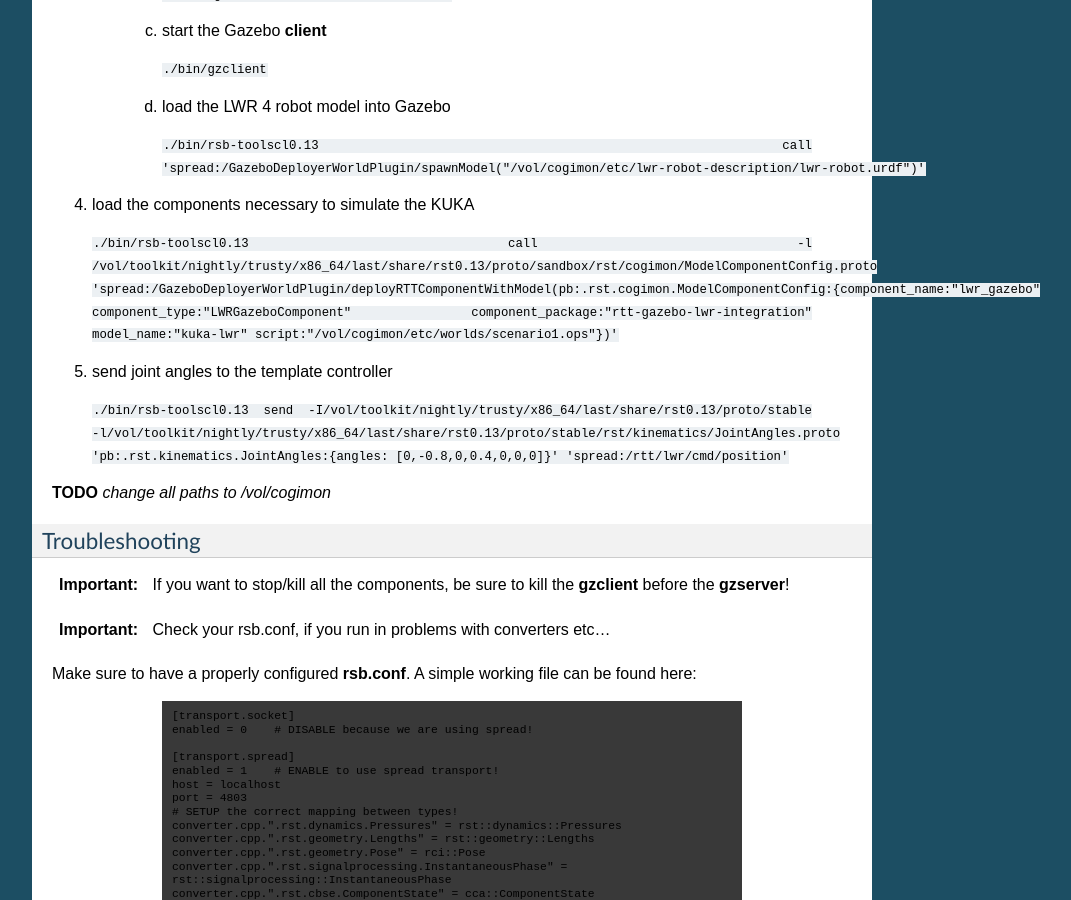
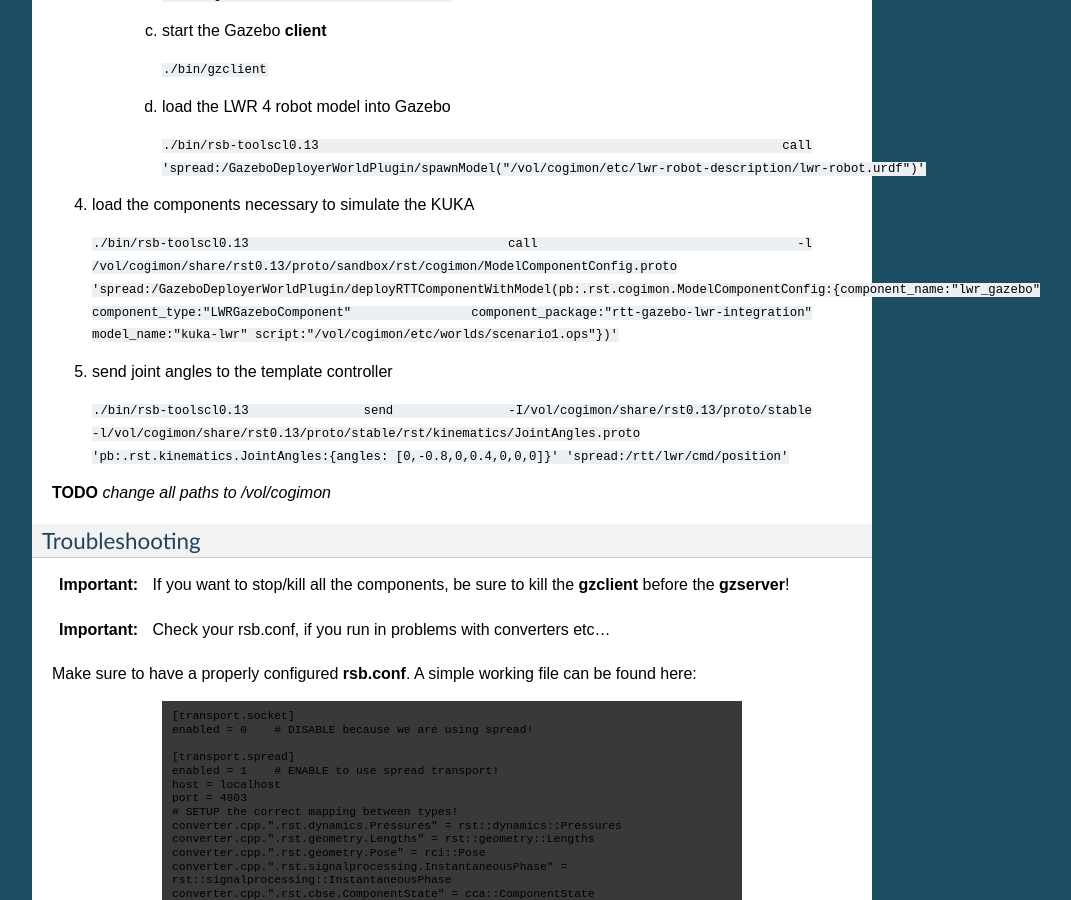
Before and after one commit to corlab/cogimon-toolchain-docs, a Sphinx documentation site: the page built from source/usage.rst, in a window 1280 px wide and 900 px high, scrolled down 557 px. Shown: the whole window, without its empty margins (198-1269 px from the left). Built offline with Sphinx 7.4.7, drawn with Linux system fonts in a browser that asks for light colours; some web fonts are replaced.

Commit message:
changed paths

```diff
--- a/source/usage.rst
+++ b/source/usage.rst
@@ -22,9 +22,9 @@
      :code:`./bin/rsb-toolscl0.13 call 'spread:/GazeboDeployerWorldPlugin/spawnModel("/vol/cogimon/etc/lwr-robot-description/lwr-robot.urdf")'`
 
 4. load the components necessary to simulate the KUKA
- :code:`./bin/rsb-toolscl0.13 call -l /vol/toolkit/nightly/trusty/x86_64/last/share/rst0.13/proto/sandbox/rst/cogimon/ModelComponentConfig.proto 'spread:/GazeboDeployerWorldPlugin/deployRTTComponentWithModel(pb:.rst.cogimon.ModelComponentConfig:{component_name:"lwr_gazebo" component_type:"LWRGazeboComponent" component_package:"rtt-gazebo-lwr-integration" model_name:"kuka-lwr" script:"/vol/cogimon/etc/worlds/scenario1.ops"})'`
+ :code:`./bin/rsb-toolscl0.13 call -l /vol/cogimon/share/rst0.13/proto/sandbox/rst/cogimon/ModelComponentConfig.proto 'spread:/GazeboDeployerWorldPlugin/deployRTTComponentWithModel(pb:.rst.cogimon.ModelComponentConfig:{component_name:"lwr_gazebo" component_type:"LWRGazeboComponent" component_package:"rtt-gazebo-lwr-integration" model_name:"kuka-lwr" script:"/vol/cogimon/etc/worlds/scenario1.ops"})'`
 5. send joint angles to the template controller
- :code:`./bin/rsb-toolscl0.13 send -I/vol/toolkit/nightly/trusty/x86_64/last/share/rst0.13/proto/stable -l/vol/toolkit/nightly/trusty/x86_64/last/share/rst0.13/proto/stable/rst/kinematics/JointAngles.proto 'pb:.rst.kinematics.JointAngles:{angles: [0,-0.8,0,0.4,0,0,0]}' 'spread:/rtt/lwr/cmd/position'`
+ :code:`./bin/rsb-toolscl0.13 send -I/vol/cogimon/share/rst0.13/proto/stable -l/vol/cogimon/share/rst0.13/proto/stable/rst/kinematics/JointAngles.proto 'pb:.rst.kinematics.JointAngles:{angles: [0,-0.8,0,0.4,0,0,0]}' 'spread:/rtt/lwr/cmd/position'`
 
 
 **TODO** *change all paths to /vol/cogimon*
```
